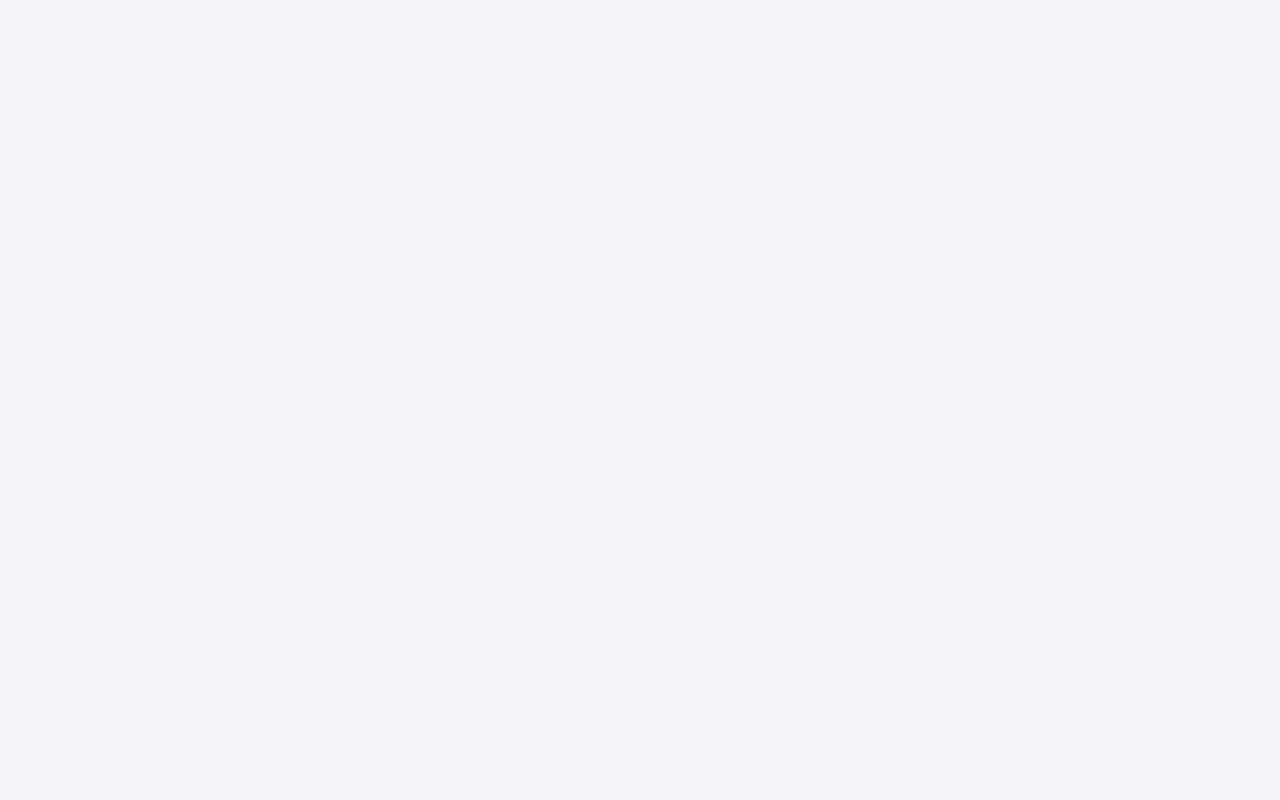
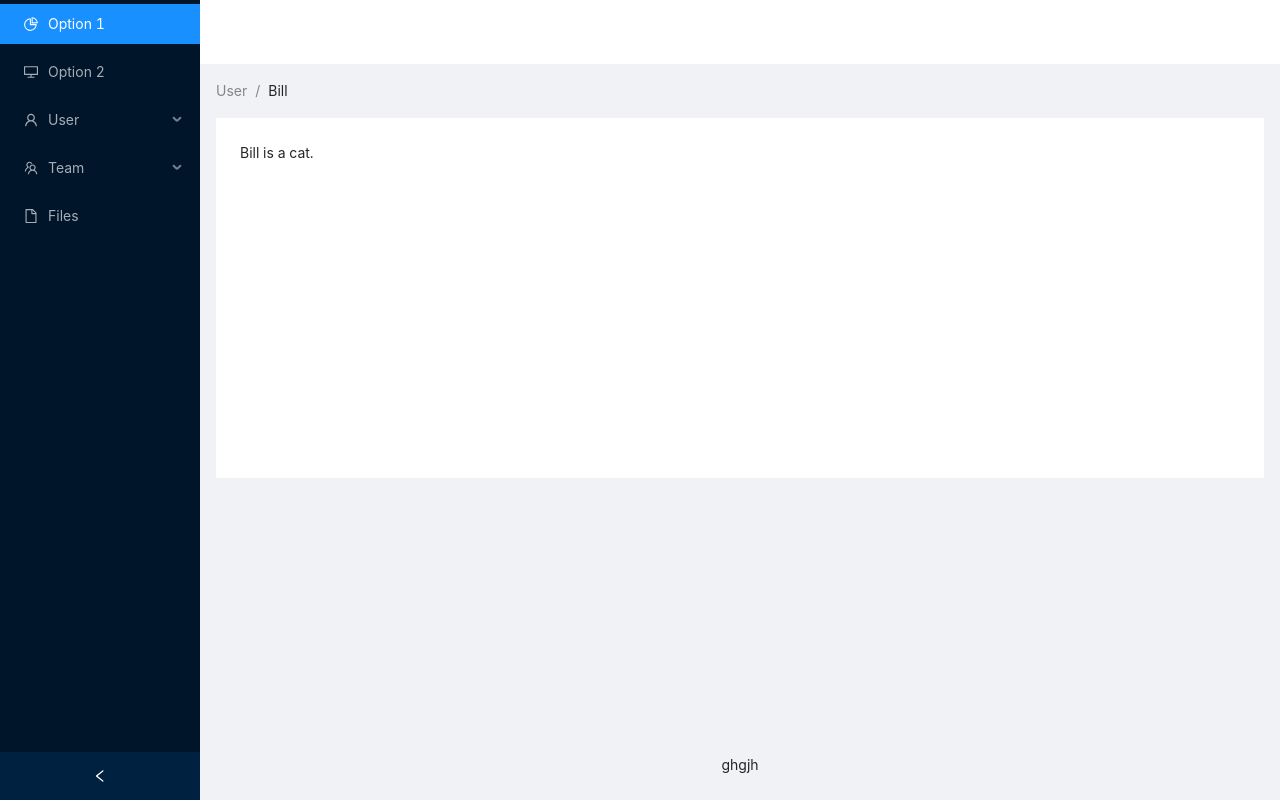
Before and after one commit to rupam999/E-commerce-PWA-Seller, a React (Create React App) app: page /seller in a window 1280 px wide. Built offline with nearby package versions, Linux system fonts and the light colour scheme.

Commit message:
Dashboard Structure Added For Desktop

```diff
--- a/src/App.tsx
+++ b/src/App.tsx
@@ -7,6 +7,7 @@ import { StoreProvider } from './Context/Store';
 import { Login } from './Screens/Mobile/SignInFlow';
 import { MainNavigation } from './Screens/Mobile/Navigation';
 import { DesktopLogin } from './Screens/Desktop/SignInFlow';
+import { DesktopSellerDashboard } from './Screens/Desktop/Content';
 
 const App = () => {
   const {width} = WindowDimensions();
@@ -16,6 +17,7 @@ const App = () => {
         <Router>
           <Route exact path="/" component={DesktopLogin} />
           <Route exact path="/desktopLogin" component={DesktopLogin} />
+          <Route exact path="/seller" component={DesktopSellerDashboard} />
         </Router>
       </StoreProvider>
     );
--- /dev/null
+++ b/src/Screens/Desktop/Content/DesktopSellerDashboard.tsx
@@ -0,0 +1,64 @@
+import React, { useState } from 'react';
+import { Layout, Menu, Breadcrumb } from 'antd';
+import {
+  DesktopOutlined,
+  PieChartOutlined,
+  FileOutlined,
+  TeamOutlined,
+  UserOutlined,
+} from '@ant-design/icons';
+
+import './css/DesktopSellerDashboardStyle.css';
+
+const { Header, Content, Footer, Sider } = Layout;
+const { SubMenu } = Menu;
+
+export const DesktopSellerDashboard = () => {
+    const [collapsed, setCollapsed] = useState(false);
+
+    const onCollapse = collapsed => {
+        console.log(collapsed);
+        setCollapsed(collapsed);
+      };
+
+    return (
+        <Layout style={{ minHeight: '100vh' }}>
+        <Sider collapsible collapsed={collapsed} onCollapse={onCollapse}>
+          <div className="logo" />
+          <Menu theme="dark" defaultSelectedKeys={['1']} mode="inline">
+            <Menu.Item key="1" icon={<PieChartOutlined />}>
+              Option 1
+            </Menu.Item>
+            <Menu.Item key="2" icon={<DesktopOutlined />}>
+              Option 2
+            </Menu.Item>
+            <SubMenu key="sub1" icon={<UserOutlined />} title="User">
+              <Menu.Item key="3">Tom</Menu.Item>
+              <Menu.Item key="4">Bill</Menu.Item>
+              <Menu.Item key="5">Alex</Menu.Item>
+            </SubMenu>
+            <SubMenu key="sub2" icon={<TeamOutlined />} title="Team">
+              <Menu.Item key="6">Team 1</Menu.Item>
+              <Menu.Item key="8">Team 2</Menu.Item>
+            </SubMenu>
+            <Menu.Item key="9" icon={<FileOutlined />}>
+              Files
+            </Menu.Item>
+          </Menu>
+        </Sider>
+        <Layout className="site-layout">
+          <Header className="site-layout-background" style={{ padding: 0 }} />
+          <Content style={{ margin: '0 16px' }}>
+            <Breadcrumb style={{ margin: '16px 0' }}>
+              <Breadcrumb.Item>User</Breadcrumb.Item>
+              <Breadcrumb.Item>Bill</Breadcrumb.Item>
+            </Breadcrumb>
+            <div className="site-layout-background" style={{ padding: 24, minHeight: 360 }}>
+              Bill is a cat.
+            </div>
+          </Content>
+          <Footer style={{ textAlign: 'center' }}>ghgjh</Footer>
+        </Layout>
+      </Layout>
+    );
+}
--- /dev/null
+++ b/src/Screens/Desktop/Content/css/DesktopSellerDashboardStyle.css
@@ -0,0 +1,9 @@
+#components-layout-demo-side .logo {
+    height: 32px;
+    margin: 16px;
+    background: rgba(255, 255, 255, 0.3);
+  }
+
+  .site-layout .site-layout-background {
+    background: #fff;
+  }
--- /dev/null
+++ b/src/Screens/Desktop/Content/index.ts
@@ -0,0 +1 @@
+export { DesktopSellerDashboard } from './DesktopSellerDashboard';
--- a/src/Screens/Desktop/SignInFlow/DesktopLogin.tsx
+++ b/src/Screens/Desktop/SignInFlow/DesktopLogin.tsx
@@ -1,11 +1,15 @@
 import React, {useState} from 'react';
 import { Row, Col, Form, Input, Button, Modal  } from 'antd';
 import { BankOutlined, FileTextOutlined, BookOutlined } from '@ant-design/icons';
+import { useHistory } from 'react-router-dom';
 import './css/DesktopLoginStyle.css';
+
 
 export const DesktopLogin = () => {
     const [isModalVisible, setIsModalVisible] = useState(false);
     const [modal, contextHolder] = Modal.useModal();
+
+    const history = useHistory();
 
     const showModal = () => {
         setIsModalVisible(true);
@@ -21,6 +25,7 @@ export const DesktopLogin = () => {
 
     const onFinish = (values: any) => {
         console.log('Success:', values);
+        history.push("/seller");
     };
 
     const onFinishFailed = (errorInfo: any) => {
@@ -38,7 +43,7 @@ export const DesktopLogin = () => {
           ),
           onOk() {},
         });
-      }
+    }
 
 
     return (
@@ -89,7 +94,10 @@ export const DesktopLogin = () => {
                                 </Button>
                             </Form.Item>
                         </Form>
-                        <p onClick={showModal}>hgjhg</p>
+                        <p>
+                            Want to create an account? &nbsp;
+                            <span onClick={showModal}>Click Here</span>
+                        </p>
                     </div>
                 </Col>
             </Row>
```
